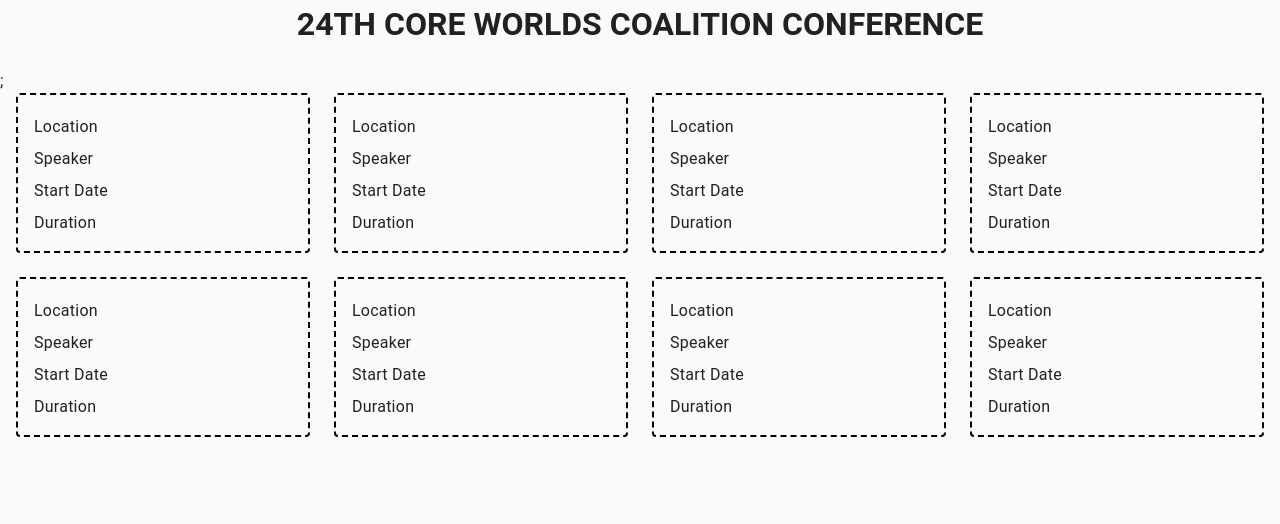
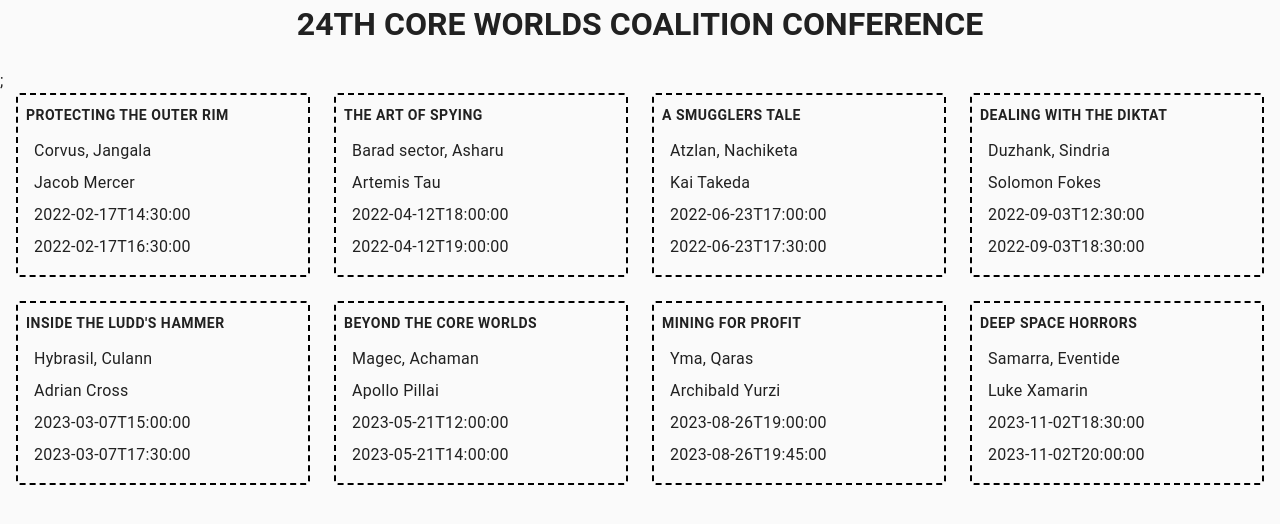
Before and after one commit to go-doc-web/react-practic-goit, a React (Create React App) app: page / in a window 1280 px wide. Shown: the top 524 px of the page. Built offline with nearby package versions, Linux system fonts and the light colour scheme.

Commit message:
add propTypes component Event

```diff
--- a/src/componets/Event/Event.jsx
+++ b/src/componets/Event/Event.jsx
@@ -7,19 +7,19 @@ export const Event = ({ name, location, speaker, type, start, end }) => {
       <h2 className={css.title}>{name}</h2>
       <p className={css.info}>
         <i className={css.icon}></i>
-        Location
+        {location}
       </p>
       <p className={css.info}>
         <i className={css.icon}></i>
-        Speaker
+        {speaker}
       </p>
       <p className={css.info}>
         <i className={css.icon}></i>
-        Start Date
+        {start}
       </p>
       <p className={css.info}>
         <i className={css.icon}></i>
-        Duration
+        {end}
       </p>
       {/* <span className={css.chip} free|paid|vip">Event type</span> */}
     </div>
--- a/src/componets/EventBoard/EventBoard.jsx
+++ b/src/componets/EventBoard/EventBoard.jsx
@@ -1,16 +1,41 @@
+import PropTypes from "prop-types";
+
 import css from "./EventBoard.module.css";
 import { Event } from "componets/Event/Event";
 
 export const EventBoard = ({ events }) => {
   return (
     <div className={css.eventBoard}>
-      {events.map((event) => {
+      {events.map(({ name, location, speaker, type, time }) => {
         return (
           <div>
-            <Event key={event.name} />
+            <Event
+              key={name}
+              name={name}
+              location={location}
+              speaker={speaker}
+              type={type}
+              start={time.start}
+              end={time.end}
+            />
           </div>
         );
       })}
     </div>
   );
 };
+
+EventBoard.propTypes = {
+  events: PropTypes.arrayOf(
+    PropTypes.exact({
+      name: PropTypes.string.isRequired,
+      location: PropTypes.string.isRequired,
+      speaker: PropTypes.string.isRequired,
+      type: PropTypes.string.isRequired,
+      time: {
+        start: PropTypes.string.isRequired,
+        end: PropTypes.string.isRequired,
+      },
+    })
+  ),
+};
```
